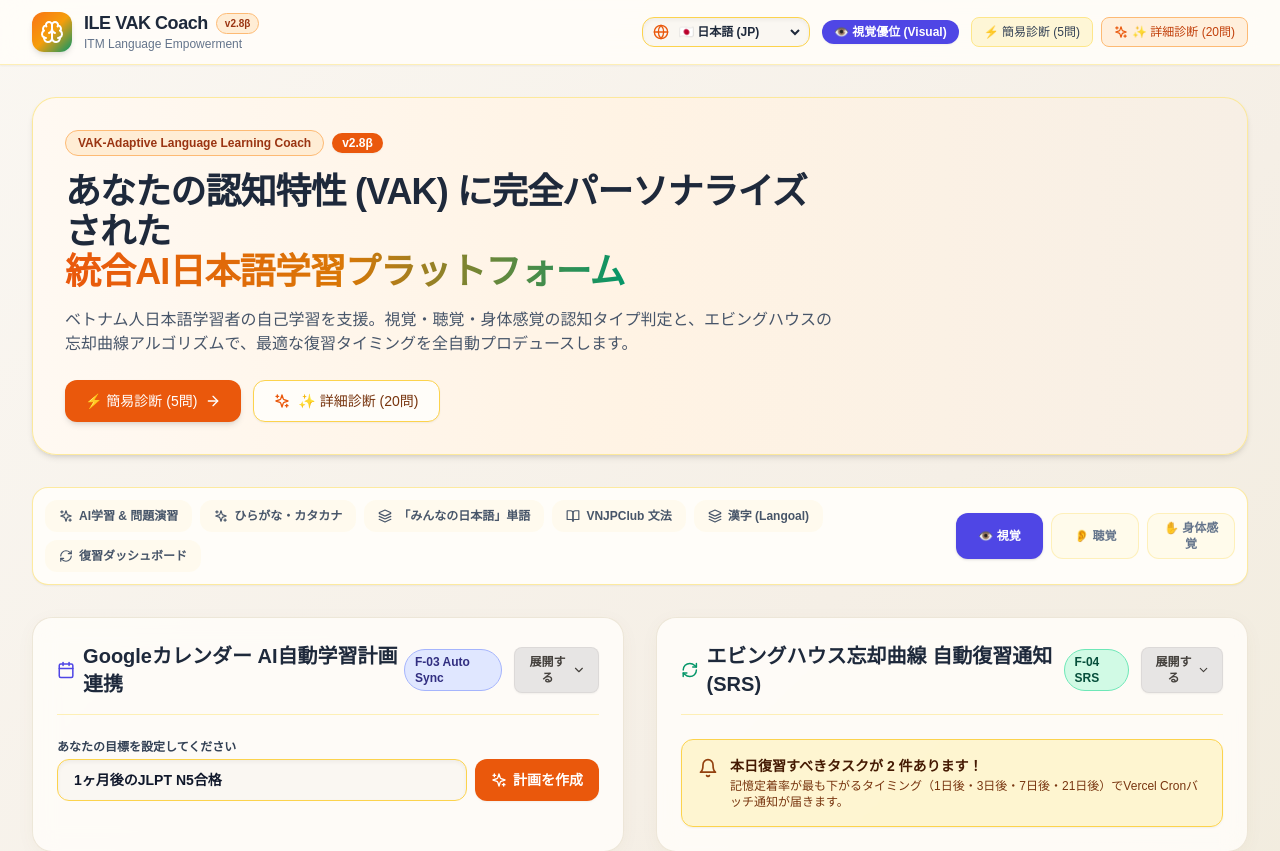
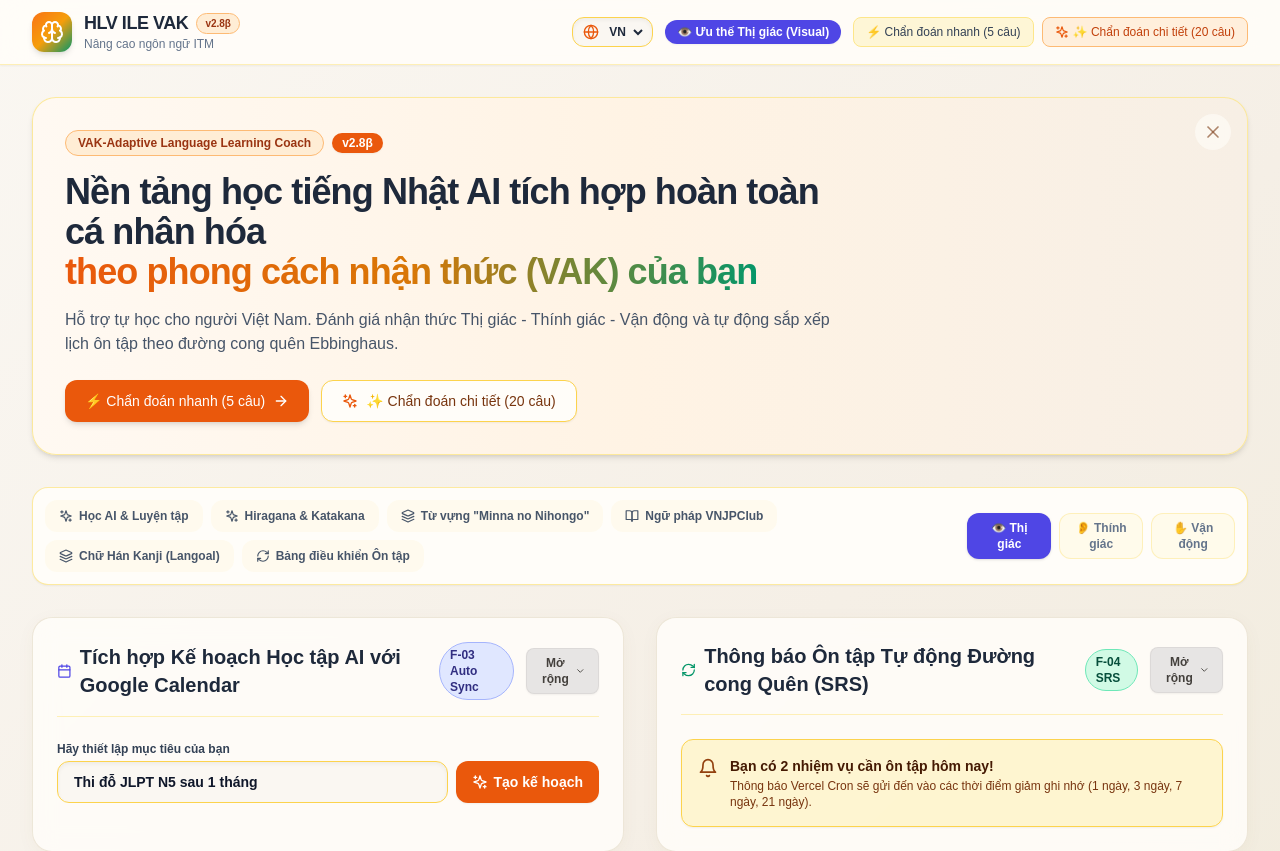
Before and after one commit to ITM-kaiwa/ILE, a Next.js app: page / in a window 1280 px wide. Shown: the top 851 px of the page. Built offline with nearby package versions, Linux system fonts and the light colour scheme.

Commit message:
feat: add hide button to hero banner, change default lang to vi, update lang dropdown labels

```diff
--- a/app/page.tsx
+++ b/app/page.tsx
@@ -18,10 +18,10 @@ import { WeaknessAnalyzer } from '@/components/WeaknessAnalyzer';
 import { JlptPractice } from '@/components/JlptPractice';
 import { ExternalIntegrations } from '@/components/ExternalIntegrations';
 import { LogFloatingModal } from '@/components/LogFloatingModal';
-import { Sparkles, ArrowRight, BookOpen, RefreshCw, Layers } from 'lucide-react';
+import { Sparkles, ArrowRight, BookOpen, RefreshCw, Layers, X } from 'lucide-react';
 
 export default function Home() {
-  const [lang, setLang] = useState<Language>('ja');
+  const [lang, setLang] = useState<Language>('vi');
   const t = getTranslation(lang);
 
   const [currentVak, setCurrentVak] = useState<VakType>('visual');
@@ -29,6 +29,7 @@ export default function Home() {
   const [weaknessRecords, setWeaknessRecords] = useState<WeaknessRecord[]>([]);
 
   const [activeTab, setActiveTab] = useState<'learn' | 'kana' | 'vocab' | 'grammar' | 'kanji' | 'review' | null>(null);
+  const [isHeroVisible, setIsHeroVisible] = useState(true);
 
   const [diagnosticModal, setDiagnosticModal] = useState<{
     isOpen: boolean;
@@ -65,7 +66,14 @@ export default function Home() {
       {/* Main Container */}
       <main className="max-w-7xl mx-auto px-4 sm:px-6 lg:px-8 pt-8 space-y-8">
         {/* Hero Header */}
+        {isHeroVisible && (
         <div className="relative overflow-hidden rounded-3xl bg-gradient-to-r from-[#FFF9F2] via-[#FFF3E4] to-[#F7EFE5] p-8 border border-amber-200/80 shadow-md">
+          <button
+            onClick={() => setIsHeroVisible(false)}
+            className="absolute top-4 right-4 z-20 p-2 rounded-full bg-[#FFFDF9]/60 hover:bg-[#FFFDF9] text-amber-900/60 hover:text-amber-900 transition backdrop-blur-sm"
+          >
+            <X className="w-5 h-5" />
+          </button>
           <div className="relative z-10 max-w-3xl space-y-4">
             <div className="flex items-center space-x-2">
               <span className="px-3 py-1 rounded-full text-xs font-semibold bg-orange-100 text-orange-800 border border-orange-300">
@@ -105,6 +113,7 @@ export default function Home() {
             </div>
           </div>
         </div>
+        )}
 
         {/* Main Navigation Tabs */}
         <div className="flex flex-col sm:flex-row sm:items-center justify-between p-3 rounded-2xl bg-[#FFFDF9] border border-amber-200/80 shadow-sm gap-3">
--- a/components/Navbar.tsx
+++ b/components/Navbar.tsx
@@ -79,8 +79,8 @@ export const Navbar: React.FC<NavbarProps> = ({
               onChange={(e) => onLanguageChange(e.target.value as Language)}
               className="bg-transparent text-xs font-bold text-slate-800 focus:outline-none cursor-pointer pr-1"
             >
-              <option value="ja">🇯🇵 日本語 (JP)</option>
-              <option value="vi">🇻🇳 Tiếng Việt (VN)</option>
+              <option value="ja">JP</option>
+              <option value="vi">VN</option>
             </select>
           </div>
 
```
Also changed, not shown: 1 other file (tests, documents, lock files or other folders).
